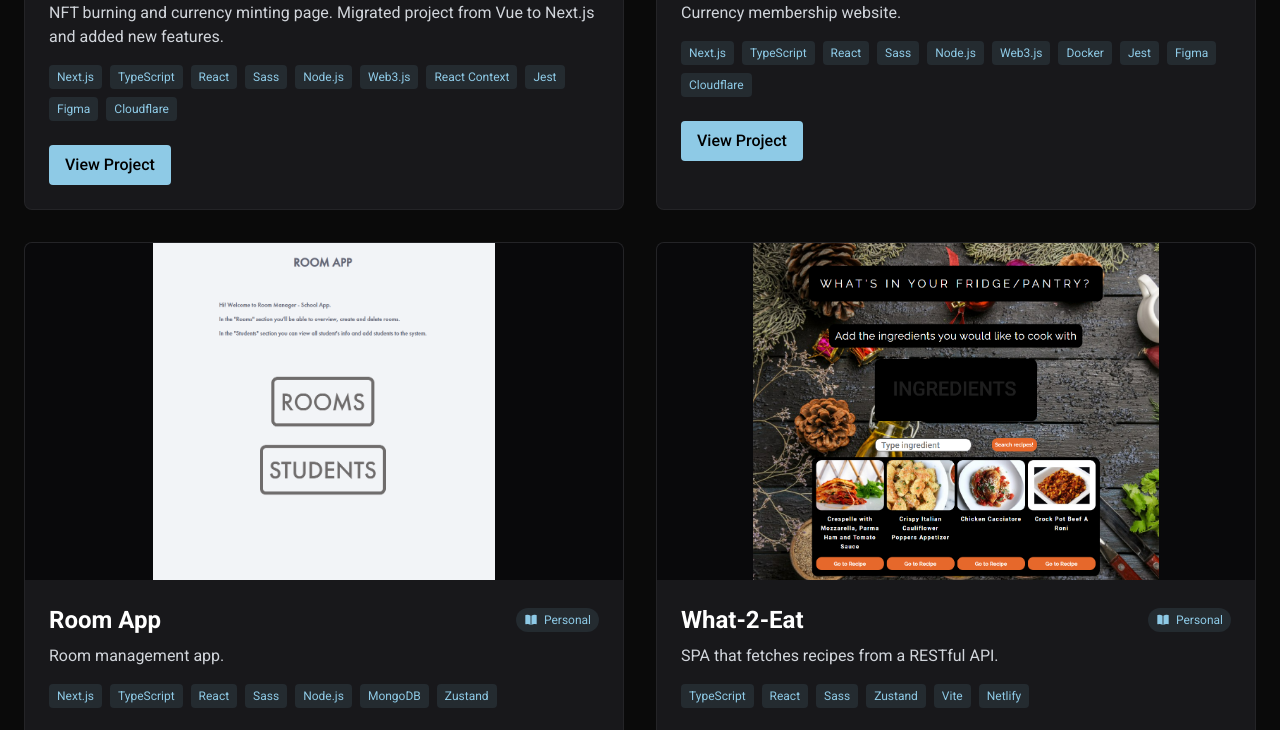
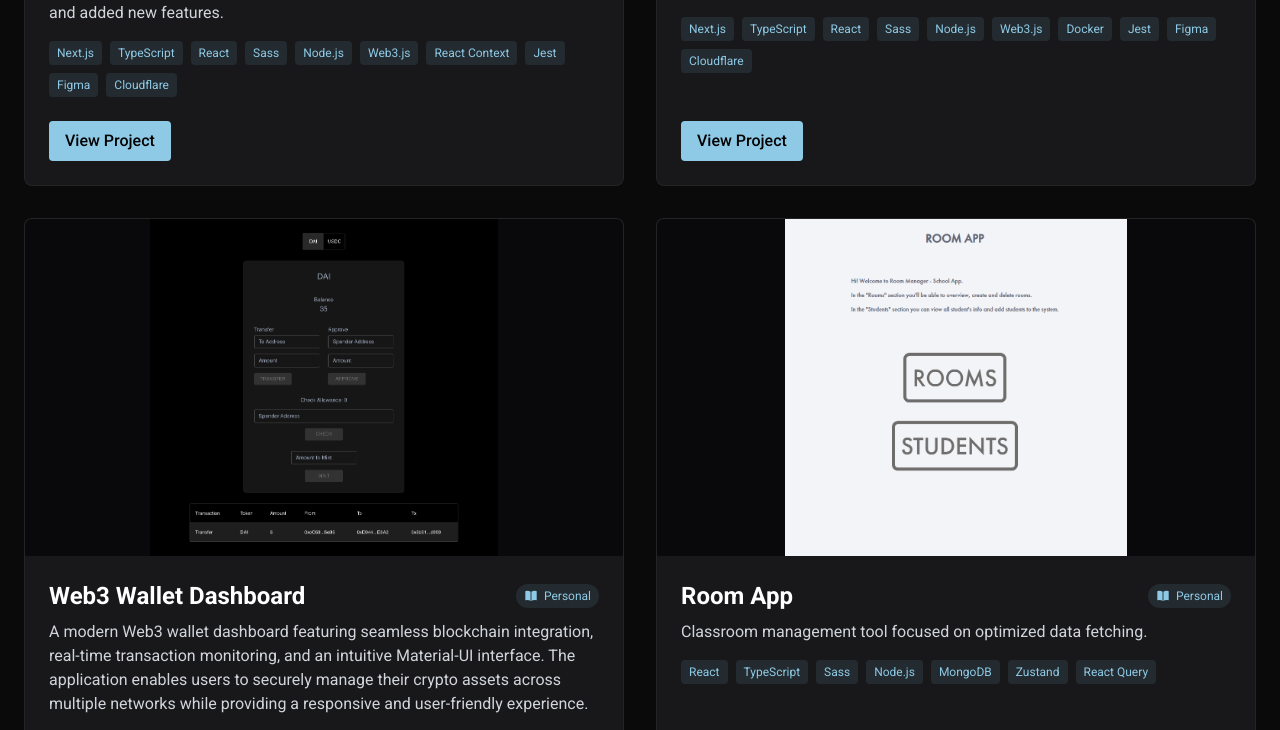
Before and after one commit to pablojacosta/pablo-acosta-portfolio, a Next.js app: page /projects in a window 1280 px wide. Shown: the part 2029-2759 px from the top of the page. Built offline with nearby package versions, Linux system fonts and the light colour scheme.

Commit message:
feat: :sparkles: Update projects section

```diff
--- a/app/constants/projects.data.ts
+++ b/app/constants/projects.data.ts
@@ -8,6 +8,7 @@ import school from '../../public/images/school-app.png';
 import tom from '../../public/images/tom-sachs.webp';
 import whale from '../../public/images/whale.jpg';
 import eat from '../../public/images/what-2-eat.png';
+import wallet from '../../public/images/wallet-dashboard.png';
 
 interface Project {
   title: string;
@@ -67,7 +68,7 @@ export const projects: Project[] = [
     ],
     projectUrl: 'https://octocorporation.com',
     longDescription:
-      'NFT landing and minting page. Built an UI for creating composable NFTs, allowing users to combine NFT parts to create new unique assets. Implemented the script used for creating NFTs with random characteristics. ',
+      'NFT landing and minting page. Built an UI for creating composable NFTs, allowing users to combine NFT parts to create new unique assets.',
     githubUrl: 'https://github.com',
     isFeatured: true,
     type: 'professional',
@@ -156,21 +157,48 @@ export const projects: Project[] = [
     type: 'professional',
   },
   {
+    title: 'Web3 Wallet Dashboard',
+    description: 'Web3 Wallet Dashboard.',
+    image: wallet.src,
+    link: '/projects',
+    tags: [
+      'React',
+      'TypeScript',
+      'Next.js',
+      'Material-UI',
+      'Zustand',
+      'React Query',
+      'Wagmi',
+      'Viem',
+      'RainbowKit',
+      'Vitest',
+      'Cypress',
+      'Vercel',
+    ],
+    projectUrl: 'https://wallet-dashboard-seven-ashy.vercel.app/',
+    longDescription:
+      'A modern Web3 wallet dashboard featuring seamless blockchain integration, real-time transaction monitoring, and an intuitive Material-UI interface. The application enables users to securely manage their crypto assets across multiple networks while providing a responsive and user-friendly experience.',
+    githubUrl: 'https://github.com/pablojacosta/web3-wallet-dashboard',
+    isFeatured: false,
+    type: 'personal',
+  },
+  {
     title: 'Room App',
     description: 'Room management app.',
     image: school.src,
     link: '/projects',
     tags: [
-      'Next.js',
+      'React',
       'TypeScript',
-      'React',
       'Sass',
       'Node.js',
       'MongoDB',
       'Zustand',
+      'React Query',
     ],
     projectUrl: 'https://room-manager-school-app.netlify.app/',
-    longDescription: 'Room management app.',
+    longDescription:
+      'Classroom management tool focused on optimized data fetching.',
     githubUrl: 'https://github.com/pablojacosta/school-app',
     isFeatured: false,
     type: 'personal',
--- a/app/pages/Projects.tsx
+++ b/app/pages/Projects.tsx
@@ -58,7 +58,7 @@ export function Projects() {
           {filteredProjects.map(project => (
             <article
               key={project.title}
-              className="group bg-zinc-900 rounded-lg overflow-hidden border border-white/5 hover:border-primary/20 transition-colors"
+              className="group bg-zinc-900 rounded-lg overflow-hidden border border-white/5 hover:border-primary/20 transition-colors flex flex-col"
             >
               <div className="relative w-full aspect-[16/9]">
                 <Image
@@ -69,7 +69,7 @@ export function Projects() {
                   sizes="(max-width: 768px) 100vw, 50vw"
                 />
               </div>
-              <div className="p-6">
+              <div className="p-6 flex flex-col flex-1">
                 <div className="flex flex-col sm:flex-row sm:items-center sm:justify-between gap-4 mb-2">
                   <h2 className="text-2xl font-bold">{project.title}</h2>
                   <div className="flex items-center gap-2">
@@ -124,7 +124,7 @@ export function Projects() {
                     </span>
                   ))}
                 </div>
-                <div className="flex flex-wrap gap-3">
+                <div className="mt-auto flex flex-wrap gap-3">
                   <Link
                     href={project.projectUrl}
                     className="px-4 py-2 bg-primary text-black font-medium rounded hover:bg-primary/90 transition-colors"
```
Also changed, not shown: public/images/wallet-dashboard.png (added), 1 other file (tests, documents, lock files or other folders).
